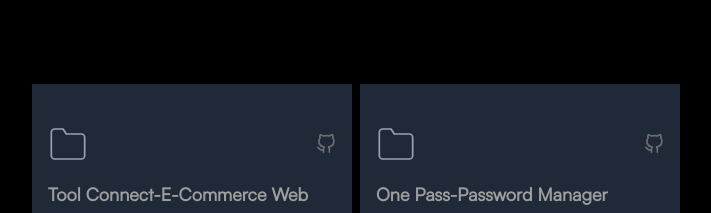
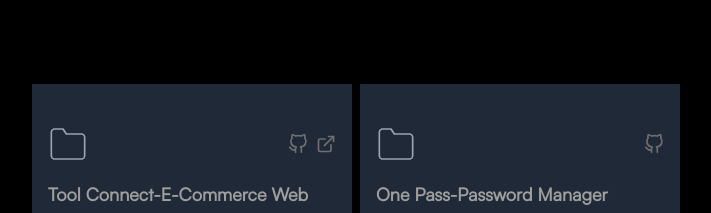
Before and after one commit to Rohithk2003/portfolio, a Next.js app: page / in a window 1280 px wide. Shown: the part 4340-4553 px from the top of the page, without its empty margins (272-983 px from the left). Built offline with nearby package versions, Linux system fonts and the light colour scheme; what tailwindcss-animated would draw is missing.

Commit message:
added new website url

```diff
--- a/components/Project.js
+++ b/components/Project.js
@@ -17,7 +17,7 @@ const main_projects = [
 							management, ensuring security and usability.`,
 		tools: ["ReactJS", "Django", "Tailwind CSS", "SQLite"],
 		url: "https://github.com/Rohithk2003/toolConnect",
-		website_url: "",
+		website_url: "https://tool-connect.vercel.app",
 	},
 	{
 		id: 2,
@@ -57,7 +57,7 @@ const projects = [
 								management, ensuring security and usability.`,
 		tools: ["ReactJS", "Django", "Tailwind CSS", "SQLite"],
 		url: "https://github.com/Rohithk2003/toolConnect",
-		website_url: "",
+		website_url: "https://tool-connect.vercel.app",
 	},
 	{
 		id: 2,
--- a/components/otherProjects.js
+++ b/components/otherProjects.js
@@ -12,7 +12,7 @@ const projectsReducedDescriptions = [
 		description:
 			"E-Commerce Web App with ReactJS and Django for secure password management.",
 		tools: ["ReactJS", "Django", "Tailwind CSS", "SQLite"],
-		website_url: "",
+		website_url: "https://tool-connect.vercel.app",
 		url: "https://github.com/Rohithk2003/toolConnect",
 	},
 	{
```
